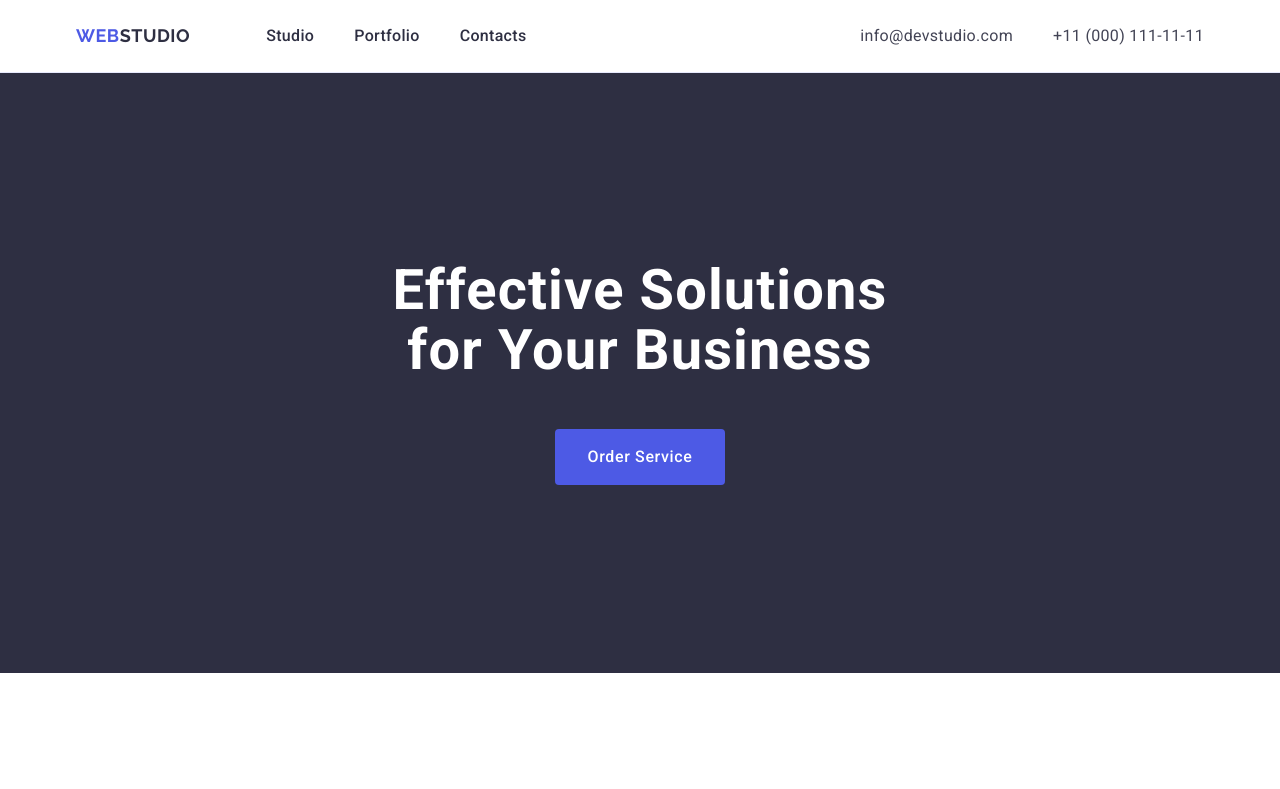
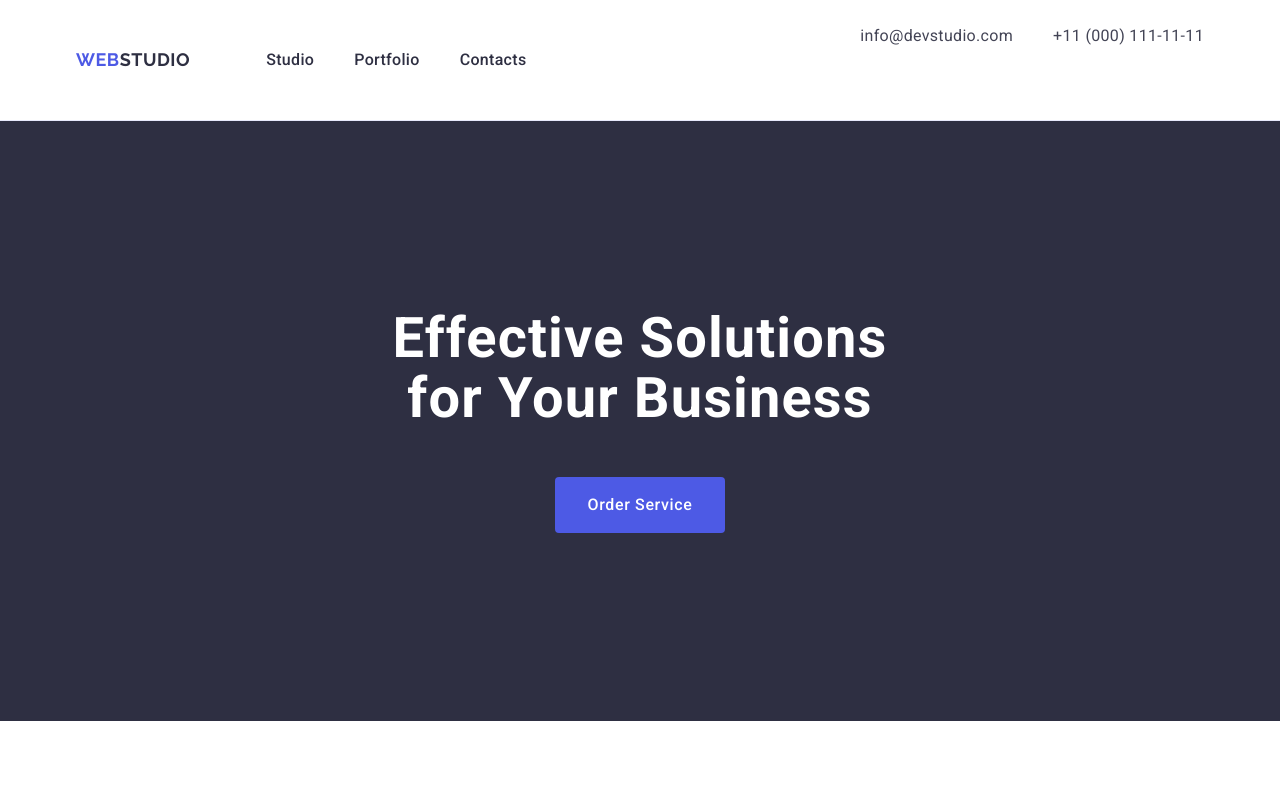
Before and after one commit to Vetaxa13/goit-markup-hw-03, a plain HTML site: page index.html in a window 1280 px wide. Shown: the top 789 px of the page. Drawn offline with nearby package versions, Linux system fonts and the light colour scheme.

Commit message:
Updated hw03-7

```diff
--- a/css/styles.css
+++ b/css/styles.css
@@ -61,6 +61,7 @@ img {
 .page-nav {
   display: flex;
   align-items: center;
+  padding: 24px 0;
 }
 .menu {
   display: flex;
@@ -76,7 +77,6 @@ img {
   text-transform: uppercase;
   color: var(--IRIS, #4d5ae5);
   margin-right: 76px;
-  padding: 24px 0;
 }
 .logotype-span {
   color: var(--NAVY-BLUE, #2e2f42);
@@ -99,8 +99,6 @@ img {
 .menu-address {
   display: flex;
   gap: 40px;
-  padding-bottom: 24px;
-  padding-top: 24px;
 }
 .menu-address-link {
   font-size: 16px;
--- a/index.html
+++ b/index.html
@@ -42,12 +42,12 @@
         </nav>
         <address id="contacts" class="address-title">
           <ul class="list menu-address">
-            <li>
+            <li class="menu-item">
               <a class="link menu-address-link" href="mailto:info@devstudio.com"
                 >info@devstudio.com</a
               >
             </li>
-            <li>
+            <li class="menu-item">
               <a class="link menu-address-link" href="tel:+110001111111"
                 >+11 (000) 111-11-11</a
               >
```
